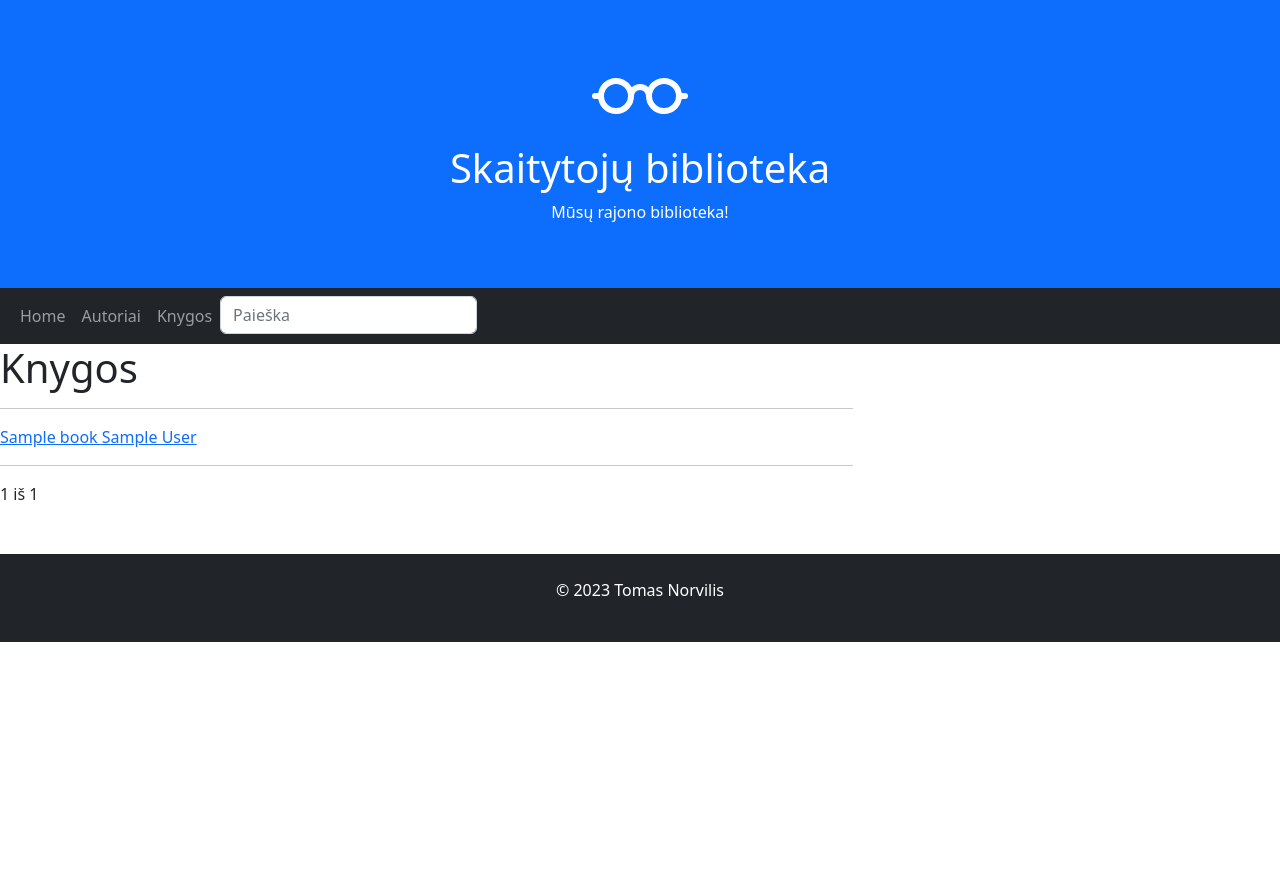
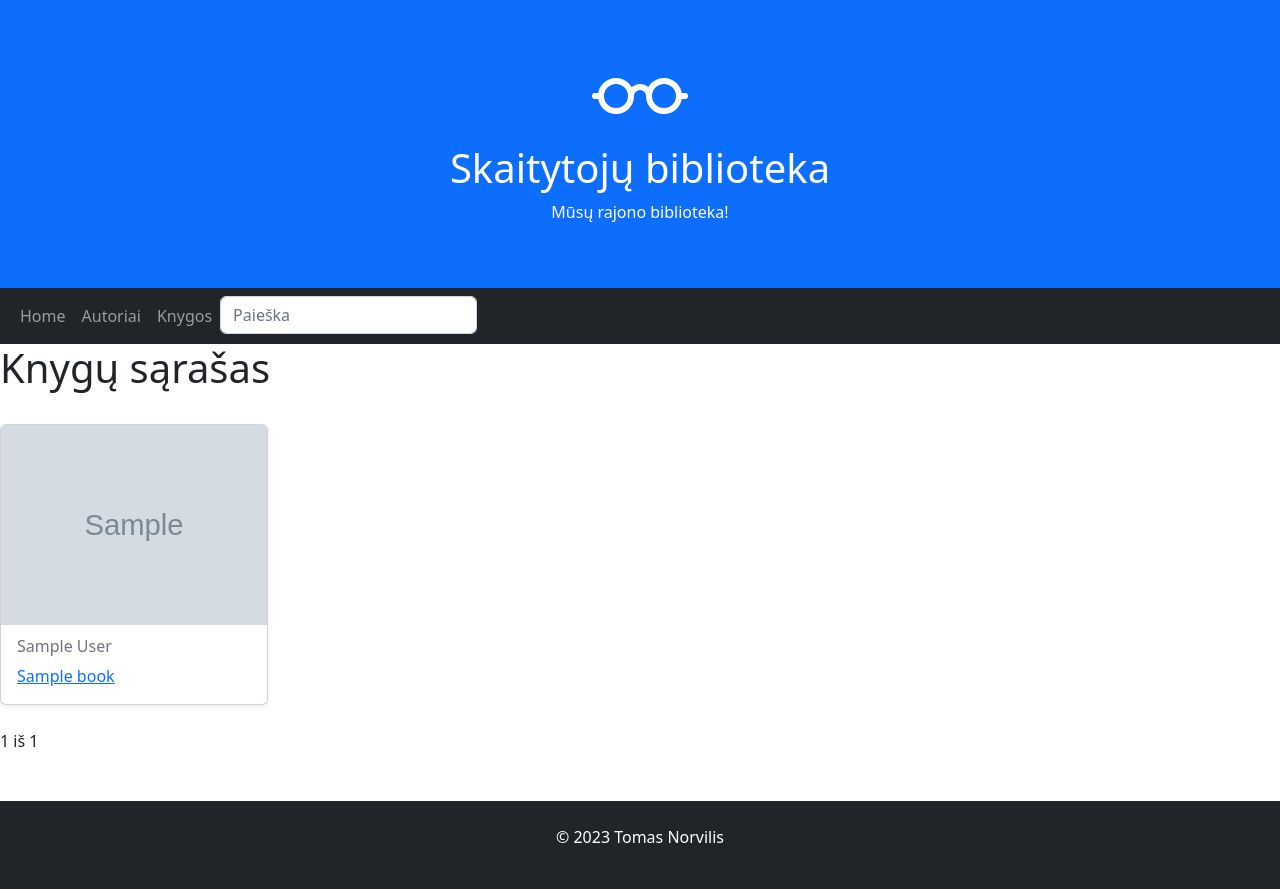
Before and after one commit to TomasNorv/pythonBiblioteka_2023_01_16, a Django app: page /library/books/ in a window 1280 px wide. Before the commit the page ends 642 px from the top, so only its background shows below. Run offline with Django 4.2, Linux system fonts and the light colour scheme; tables that the repository leaves empty hold one stand-in row (values such as "Sample post"); grey boxes marked "Sample" are stand-in pictures.

Commit message:
ideti virseliai knygu , ideta foto kai knygu nera

```diff
--- a/mysite/library/templates/book.html
+++ b/mysite/library/templates/book.html
@@ -2,6 +2,12 @@
 
 {% block title %}Knyga{% endblock %}
 {% block content %}
+{% load static %}
+{% if book.cover %}
+              <img src="{{ book.cover.url }}" class="card-img-top" alt="...">
+            {% else %}
+              <img src="{% static 'img/no-image.png' %}" class="card-img-top">
+            {% endif %}
 <h1>Knygos aprašymas</h1>
 <p><b>Pavadinimas:</b> {{ book.title }} </p>
 <p><b>Autorius:</b> {{ book.author }} </p>
--- a/mysite/library/templates/books.html
+++ b/mysite/library/templates/books.html
@@ -2,13 +2,31 @@
 
 {% block title %}Knygos{% endblock %}
 {% block content %}
-<h1>Knygos</h1>
-{% for book in books %}
-<hr>
 
-<p><a href="{{ book.id }}">{{ book }}</a></p>
-{% endfor %}
-<hr>
+
+ {% load static %}
+    <h1>Knygų sąrašas</h1></br>
+    {% if books %}
+    <div class="row">
+      {% for book in books %}
+        <div class="col-md-4 d-flex align-items-stretch">
+          <div class="card mb-4 shadow-sm">
+            {% if book.cover %}
+              <img src="{{ book.cover.url }}" class="card-img-top" alt="...">
+            {% else %}
+              <img src="{% static 'img/no-image.png' %}" class="card-img-top">
+            {% endif %}
+            <div class="card-body">
+              <h6 class="card-subtitle mb-2 text-muted">{{ book.author }}</h6>
+              <p class="card-text"><a href="{{ book.id }}">{{ book.title }}</a></p>
+            </div>
+          </div>
+        </div>
+      {% endfor %}
+    </div>
+    {% else %}
+      <p>Bibliotekoje knygų nėra.</p>
+    {% endif %}
 <div class="pagination">
     <span class="step-links">
         {% if page_obj.has_previous %}
```
Also changed, not shown: mysite/library/static/img/no-image.png (added).
